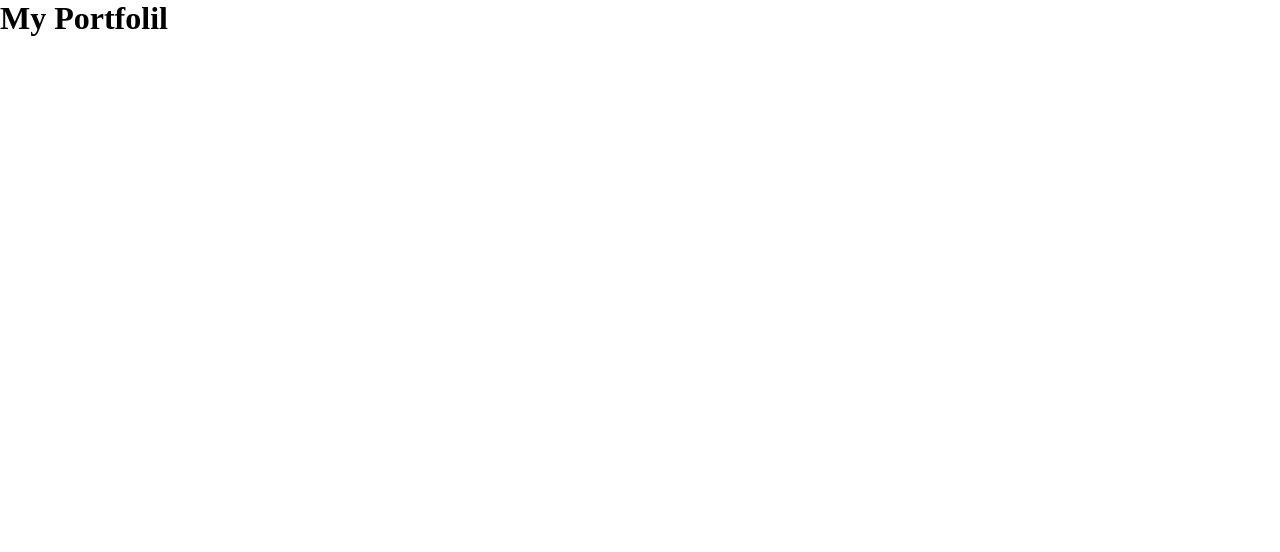
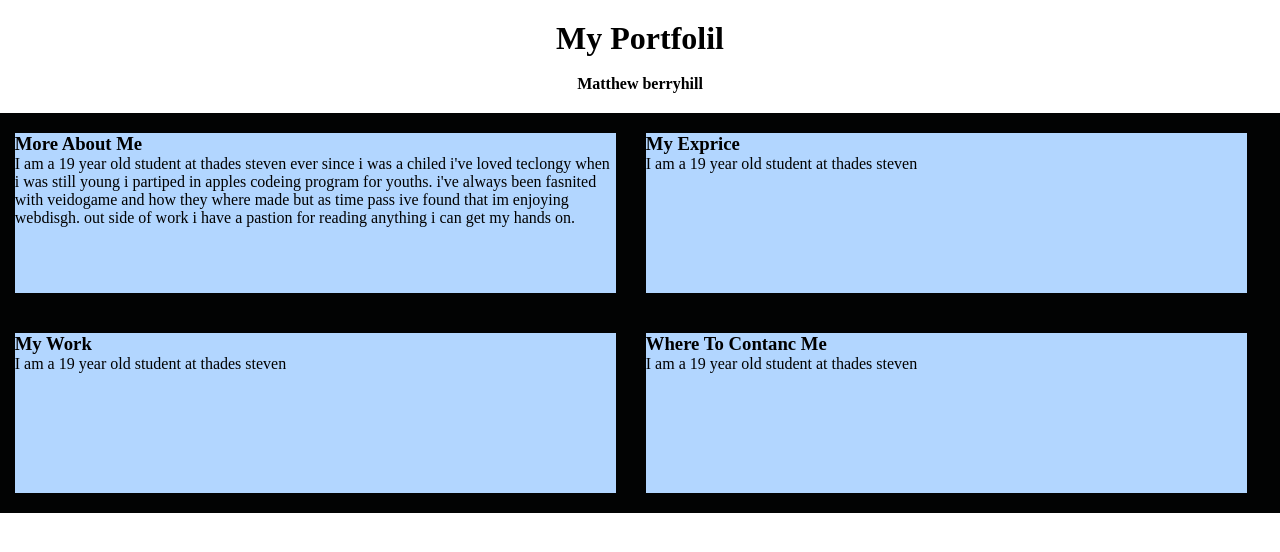
Before and after one commit to mattthew-ui/cestc-110-fileal-two, a plain HTML site: page index.html in a window 1280 px wide. Drawn offline with Linux system fonts and the light colour scheme.

Commit message:
add more text

```diff
--- a/index.html
+++ b/index.html
@@ -7,21 +7,31 @@
     <link rel="stylesheet" href="style.css">
 </head>
 <body>
-
+    <div class="header">
 <h1>My Portfolil</h1>
+<img src="" alt="">
+<h4>Matthew berryhill</h4>
+</div>
 
 
 <div class="boady">
 <div class="column">
-    <div class="avatar"></div>
-    <h3 class="usename"></h3>
-    <p class="comment"> </p>
+    <h3 class="usename">More About Me</h3>
+    <p class="comment">I am a 19 year old student at thades steven ever since i was a chiled i've loved teclongy when i was still young i partiped in apples codeing program for youths. i've always been fasnited with veidogame and how they where made but as time pass ive found that im enjoying webdisgh. out side of work i have a pastion for reading anything i can get my hands on.</p>
 </div>
-<div class="column"></div>
-<div class="column"></div>
-<div class="column"></div>
-<div class="column"></div>
-<div class="column"></div>
+<div class="column">
+    <h3 class="usename">My Exprice</h3>
+    <p class="comment">I am a 19 year old student at thades steven </p>
+</div>
+<div class="column">
+    <h3 class="usename">My Work</h3>
+    <p class="comment">I am a 19 year old student at thades steven </p>
+</div>
+<div class="column">
+    <h3 class="usename">Where To Contanc Me</h3>
+    <p class="comment">I am a 19 year old student at thades steven </p>
+</div>
+
 </div>
 
 
--- a/style.css
+++ b/style.css
@@ -2,3 +2,28 @@
     padding: 0;
     margin: 0;
 }
+.header {
+    text-align: center;
+    margin: 20px 0;
+}
+.boady{
+    overflow: hidden;
+    clear: both;
+
+    background-color: #020303;
+}
+.column{
+    float: left;
+    width: 47%;
+    height: 160px;
+    margin: 20px 1.15%;
+    background-color: #b2d6ff;
+}
+/* .usename{
+    margin-top: 30px;
+} */
+comment{
+    margin: 10px;
+    overflow: hidden;
+    color: white;
+}
```
